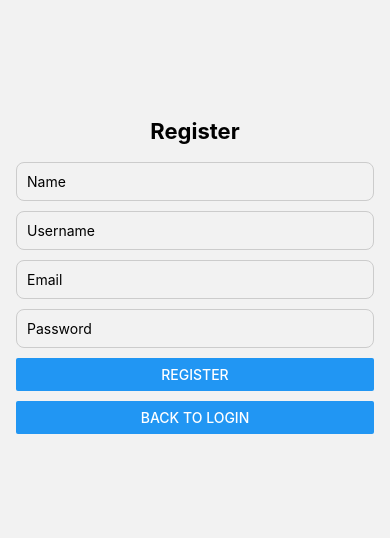
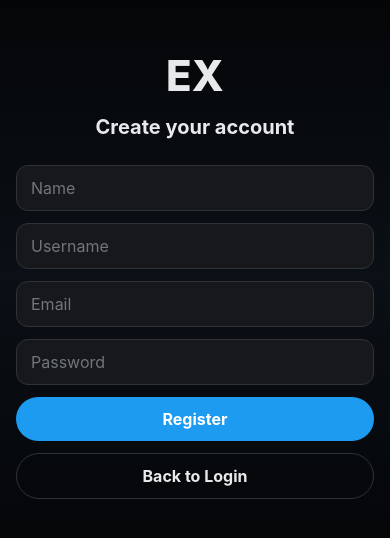
Before and after one commit to vincentiusevan/gc01-project, a React Native app in the folder app/: screen /RegisterScreen in a window 390 px wide. Shown: the part 146-684 px from the top of the page. Built offline with nearby package versions, Linux system fonts and the light colour scheme.

Commit message:
styling register

```diff
--- a/app/App.js
+++ b/app/App.js
@@ -1,4 +1,3 @@
-import { useState } from 'react';
 import { NavigationContainer } from '@react-navigation/native';
 import { createNativeStackNavigator } from '@react-navigation/native-stack';
 
@@ -9,25 +8,12 @@ import HomeNavigator from './navigators/HomeNavigator';
 const Stack = createNativeStackNavigator();
 
 export default function App() {
-  const [accessToken, setAccessToken] = useState('');
-
   return (
     <NavigationContainer>
       <Stack.Navigator screenOptions={{ headerShown: false }}>
-        {!accessToken ? (
-          <>
-            <Stack.Screen name="LoginScreen">
-              {(props) => <LoginScreen {...props} setAccessToken={setAccessToken} />}
-            </Stack.Screen>
-            <Stack.Screen name="RegisterScreen">
-              {(props) => <RegisterScreen {...props} />}
-            </Stack.Screen>
-          </>
-        ) : (
-          <Stack.Screen name="HomeNavigator">
-            {(props) => <HomeNavigator {...props} setAccessToken={setAccessToken} />}
-          </Stack.Screen>
-        )}
+        <Stack.Screen name="LoginScreen" component={LoginScreen} />
+        <Stack.Screen name="RegisterScreen" component={RegisterScreen} />
+        <Stack.Screen name="HomeNavigator" component={HomeNavigator} />
       </Stack.Navigator>
     </NavigationContainer>
   );
--- a/app/navigators/HomeNavigator.js
+++ b/app/navigators/HomeNavigator.js
@@ -10,25 +10,21 @@ import { UserDetailScreen } from '../screens/UserDetailScreen';
 const Tab = createBottomTabNavigator();
 const Stack = createNativeStackNavigator();
 
-function MainTabs({ setAccessToken }) {
+function MainTabs() {
   return (
     <Tab.Navigator screenOptions={{ headerShown: false }}>
       <Tab.Screen name="HomeScreen" component={HomeScreen} />
       <Tab.Screen name="CreatePostScreen" component={CreatePostScreen} />
       <Tab.Screen name="SearchScreen" component={SearchScreen} />
-      <Tab.Screen name="ProfileScreen">
-        {(props) => <ProfileScreen {...props} setAccessToken={setAccessToken} />}
-      </Tab.Screen>
+      <Tab.Screen name="ProfileScreen" component={ProfileScreen} />
     </Tab.Navigator>
   );
 }
 
-export default function HomeNavigator({ setAccessToken }) {
+export default function HomeNavigator() {
   return (
     <Stack.Navigator>
-      <Stack.Screen name="MainTabs" options={{ headerShown: false }}>
-        {(props) => <MainTabs {...props} setAccessToken={setAccessToken} />}
-      </Stack.Screen>
+      <Stack.Screen name="MainTabs" options={{ headerShown: false }} component={MainTabs} />
       <Stack.Screen
         name="PostDetailScreen"
         component={PostDetailScreen}
--- a/app/screens/LoginScreen.js
+++ b/app/screens/LoginScreen.js
@@ -5,13 +5,13 @@ import { AppText } from '../components/AppText';
 import { AppInput } from '../components/AppInput';
 import { AppButton } from '../components/AppButton';
 
-export function LoginScreen({ navigation, setAccessToken }) {
+export function LoginScreen({ navigation }) {
   const [username, setUsername] = useState('');
   const [password, setPassword] = useState('');
 
   const handleLogin = () => {
     if (!username || !password) return;
-    setAccessToken('dummy-token-day3');
+    navigation.replace('HomeNavigator');
   };
 
   return (
--- a/app/screens/ProfileScreen.js
+++ b/app/screens/ProfileScreen.js
@@ -1,6 +1,6 @@
 import { View, Text, StyleSheet, Button } from 'react-native';
 
-export function ProfileScreen({ setAccessToken }) {
+export function ProfileScreen({ navigation }) {
   const followers = ['dudut123', 'mentor_gc1', 'sarah'];
   const followings = ['vincsevan', 'reactnative'];
 
@@ -13,7 +13,7 @@ export function ProfileScreen({ setAccessToken }) {
       <Text>{followers.join(', ')}</Text>
       <Text style={styles.subtitle}>Followings ({followings.length})</Text>
       <Text>{followings.join(', ')}</Text>
-      <Button title="Logout" onPress={() => setAccessToken('')} />
+      <Button title="Back to Login" onPress={() => navigation.navigate('LoginScreen')} />
     </View>
   );
 }
--- a/app/screens/RegisterScreen.js
+++ b/app/screens/RegisterScreen.js
@@ -1,5 +1,9 @@
 import { useState } from 'react';
-import { View, Text, StyleSheet, TextInput, Button, Alert } from 'react-native';
+import { View, StyleSheet, Alert } from 'react-native';
+import { ScreenWrapper } from '../components/ScreenWrapper';
+import { AppText } from '../components/AppText';
+import { AppInput } from '../components/AppInput';
+import { AppButton } from '../components/AppButton';
 
 export function RegisterScreen({ navigation }) {
   const [name, setName] = useState('');
@@ -18,40 +22,51 @@ export function RegisterScreen({ navigation }) {
   };
 
   return (
+    <ScreenWrapper>
       <View style={styles.container}>
-      <Text style={styles.title}>Register</Text>
+        <AppText variant="title" style={styles.brand}>
+          EX
+        </AppText>
+        <AppText variant="heading" style={styles.heading}>
+          Create your account
+        </AppText>
 
-      <TextInput style={styles.input} placeholder="Name" value={name} onChangeText={setName} />
-      <TextInput
-        style={styles.input}
-        placeholder="Username"
-        value={username}
-        onChangeText={setUsername}
-      />
-      <TextInput
-        style={styles.input}
+        <AppInput placeholder="Name" value={name} onChangeText={setName} />
+        <AppInput placeholder="Username" value={username} onChangeText={setUsername} />
+        <AppInput
           placeholder="Email"
           autoCapitalize="none"
           keyboardType="email-address"
           value={email}
           onChangeText={setEmail}
         />
-      <TextInput
-        style={styles.input}
+        <AppInput
           placeholder="Password"
           secureTextEntry
           value={password}
           onChangeText={setPassword}
         />
 
-      <Button title="Register" onPress={handleRegister} />
-      <Button title="Back to Login" onPress={() => navigation.goBack()} />
+        <AppButton title="Register" onPress={handleRegister} />
+        <AppButton title="Back to Login" type="secondary" onPress={() => navigation.goBack()} />
       </View>
+    </ScreenWrapper>
   );
 }
 
 const styles = StyleSheet.create({
-  container: { flex: 1, justifyContent: 'center', padding: 16, gap: 10 },
-  title: { fontSize: 22, fontWeight: 'bold', textAlign: 'center', marginBottom: 8 },
-  input: { borderWidth: 1, borderColor: '#ccc', borderRadius: 8, padding: 10 },
+  container: {
+    flex: 1,
+    justifyContent: 'center',
+    gap: 12,
+  },
+  brand: {
+    fontSize: 42,
+    textAlign: 'center',
+    marginBottom: 2,
+  },
+  heading: {
+    textAlign: 'center',
+    marginBottom: 14,
+  },
 });
```
Lines whose indentation alone changed are shown as unchanged.
